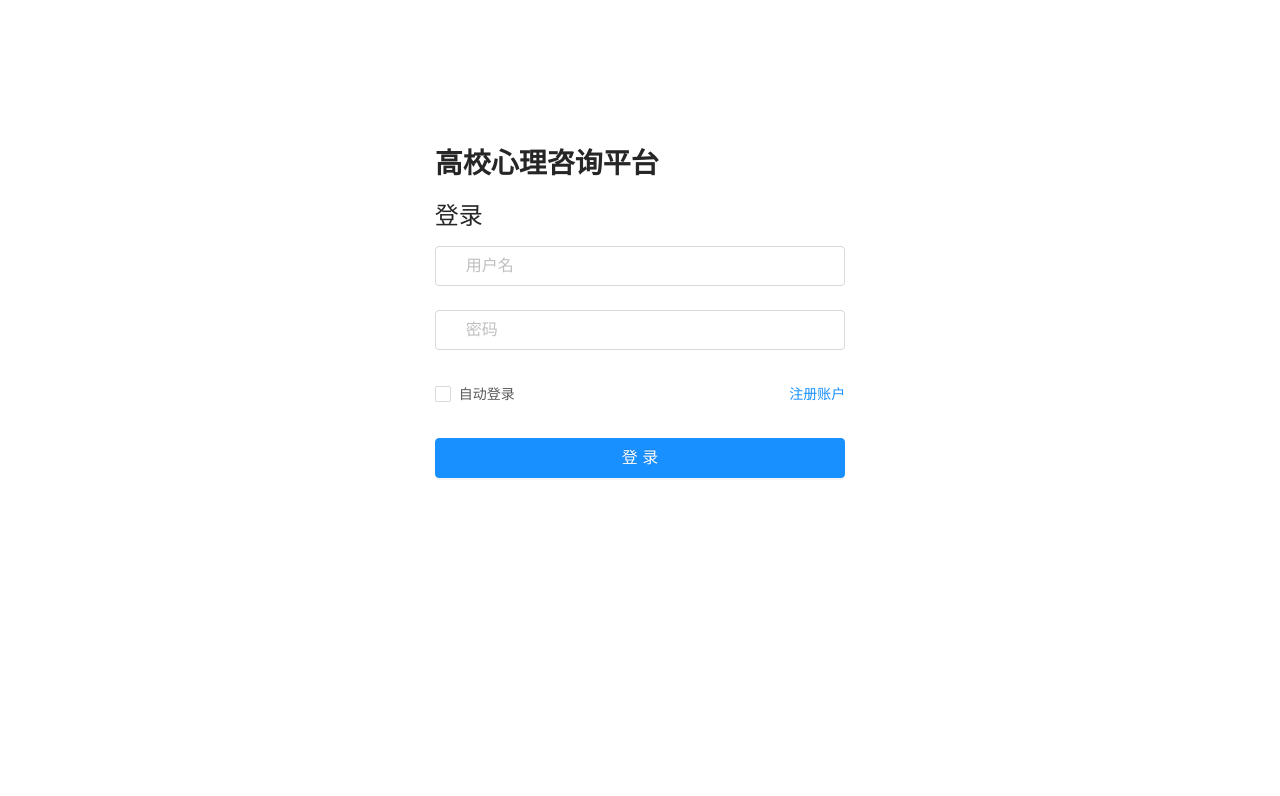
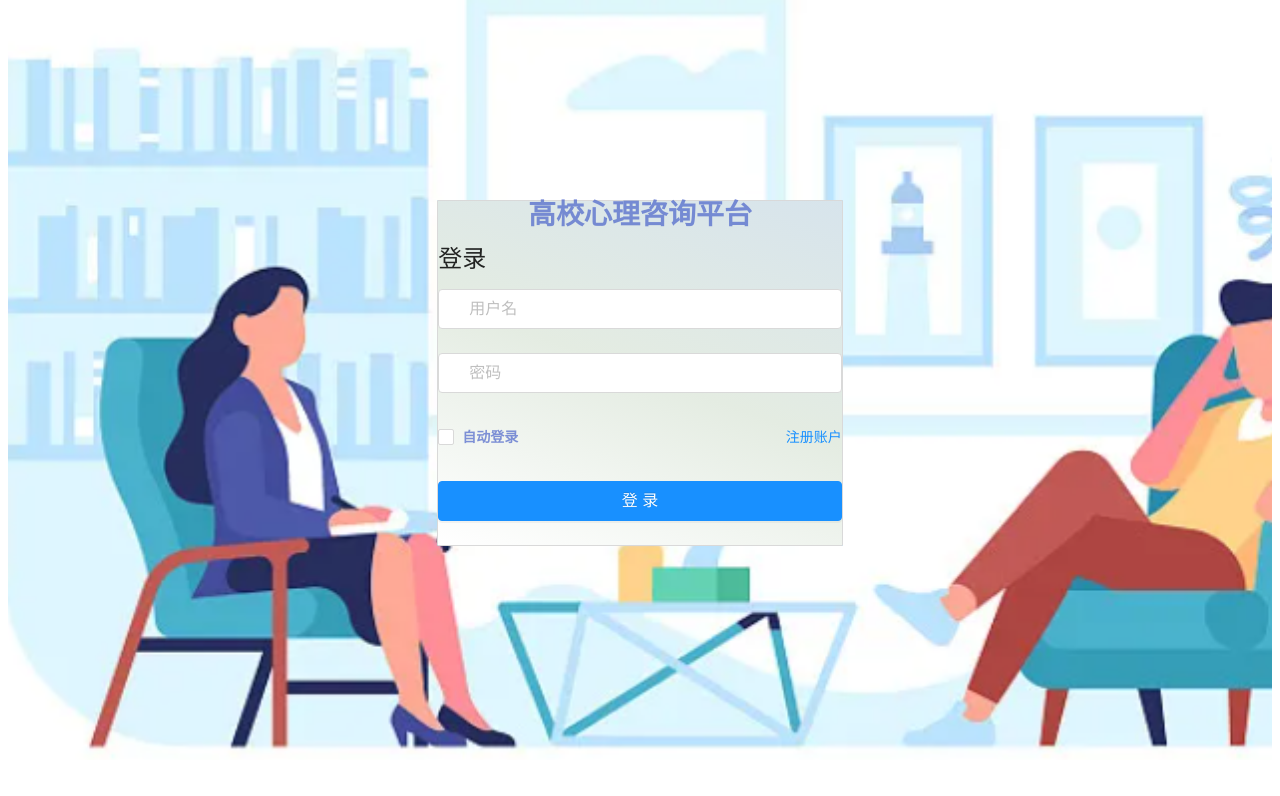
Before and after one commit to wmyeason/tequila, a Vue app: page /login in a window 1280 px wide. Shown: the top 796 px of the page. Built offline with nearby package versions, Linux system fonts and the light colour scheme.

Commit message:
增加登陆界面背景图

```diff
--- a/src/components/page/LoginPage.vue
+++ b/src/components/page/LoginPage.vue
@@ -1,7 +1,8 @@
 <template>
   <div class="main">
-    <a-row :gutter="24">
+    <a-row class="aRow" :gutter="24">
       <a-col :span="8" :offset="8">
+        <div class="loginPac">
         <div class="title">高校心理咨询平台</div>
         <div class="label">登录</div>
         <a-form id="formLogin" class="user-layout-login" ref="formLogin">
@@ -82,6 +83,7 @@
             >
           </a-form-item>
         </a-form>
+        </div>
       </a-col>
     </a-row>
   </div>
@@ -172,6 +174,9 @@ export default {
 .user-layout-login {
   label {
     font-size: 14px;
+    color: rgba(63, 90, 199, 0.66);
+    font-weight: 700;
+    text-align: center;
   }
 
   .getCaptcha {
@@ -215,16 +220,34 @@ export default {
   }
 }
 .main {
-  margin: 150px 0;
-  //background-image: url("../../assets/logoSchool.png");
+  height: 95vh;
+  justify-content: center;
+  align-items: center;
+  background-image: url("../../assets/login.png");
   background-size: cover; /* 背景图片铺满整个容器 */
   background-position: center; /* 将背景图片居中 */
 }
+.aRow{
+      top: 200px;
+}
+.loginPac{
+  border: 1px solid #d9d9d9;
+  background-color: #0093e9;
+  background-image: linear-gradient(
+      200deg,
+      #d7e4ec 0%,
+      #e4ece2 50%,
+      #ffffff 100%
+  );
+  border-radius: 1px;
+
+  height: 100%;
+}
 .title {
   font-size: 28px;
-  color: rgba(0, 0, 0, 0.85);
+  color: rgba(63, 90, 199, 0.66);
   font-weight: 700;
-  margin-bottom: 24px;
+  text-align: center;
 }
 
 .label {
```
Also changed, not shown: src/assets/login.png (added).
